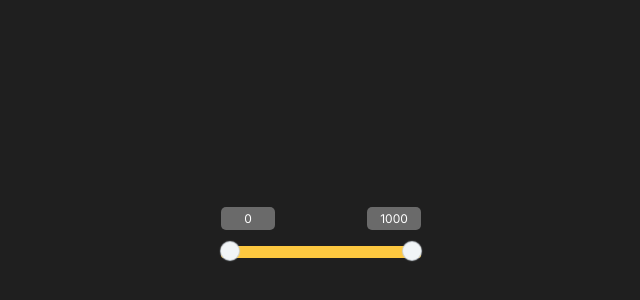
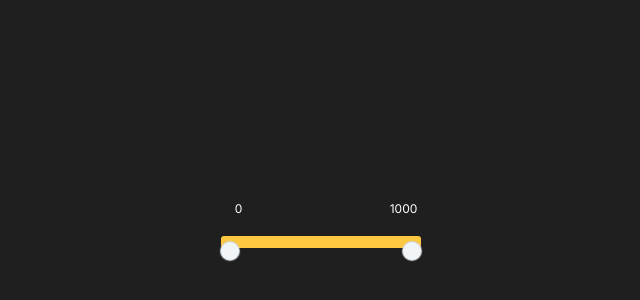
Before and after one commit to splcell/range-slider, a React (Vite) app: page / in a window 1280 px wide. Shown: the part 184-484 px from the top of the page, without its empty margins (319-959 px from the left). Built offline with nearby package versions, Linux system fonts and the light colour scheme.

Commit message:
Update Slider.css

```diff
--- a/src/components/Slider/ui/Slider.css
+++ b/src/components/Slider/ui/Slider.css
@@ -35,13 +35,6 @@
     z-index: 2;
   }
 
-  .slider__left-value,
-  .slider__right-value {
-    color: #dee2e6;
-    font-size: 12px;
-    margin-top: 20px;
-  }
-
   .slider-inputs{
     width: 100%;
     display: flex;
@@ -51,10 +44,9 @@
 
 
   .slider__right-value, .slider__left-value {
-    width: 54px;
+    width: 35px;
     height: 23px;
     border-radius: 5px;
-    background: #6a6a6a;
     text-align: center;
     color: white;
     font-size: 12px;
@@ -120,3 +112,20 @@
     pointer-events: all;
     position: relative;
   }
+
+.input-box {
+  background: #6a6a6a;
+  height: 23px;
+  display: flex;
+  align-items: center;
+  margin-top: 20px;
+  width: 54px;
+  border-radius: 5px;
+}
+
+.ruble {
+  font-family: 'Inter', sans-serif;
+  font-size: 12px;
+  line-height: normal;
+  color: #fff;
+}
```
